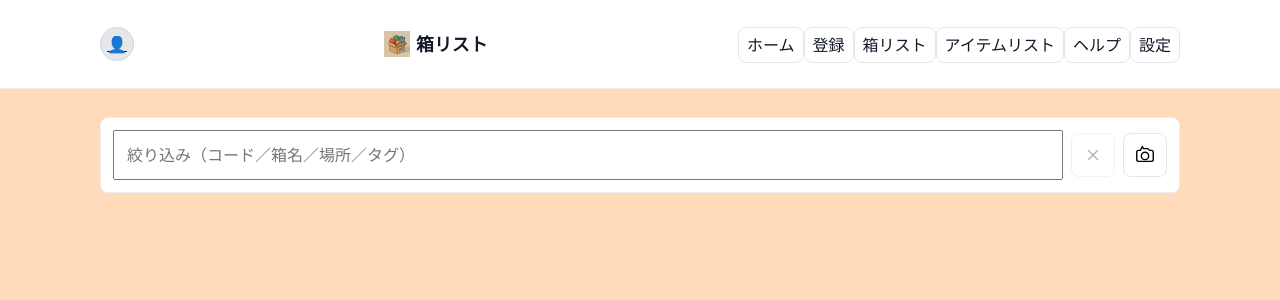
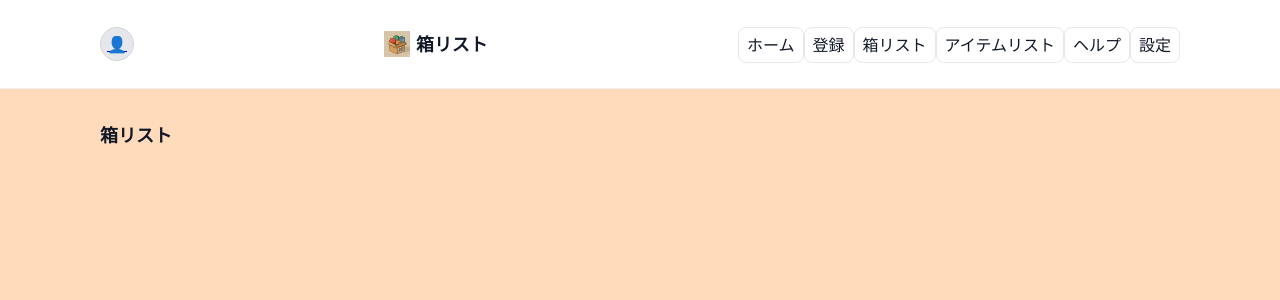
Before and after one commit to mayusaki3/hakomokuroku, a Next.js app in the folder apps/web/: page /boxes in a window 1280 px wide. Before the commit this address had no page. Shown: the top 300 px of the page. Built offline with nearby package versions, Linux system fonts and the light colour scheme.

Commit message:
UI修正

```diff
--- a/apps/web/src/app/boxes/page.tsx
+++ b/apps/web/src/app/boxes/page.tsx
@@ -1,171 +1,87 @@
 'use client';
-import { useEffect, useMemo, useRef, useState } from 'react';
-import { db, Box } from '@/lib/db';
-import { useDexieLive } from '@/lib/live';
-import { useHeaderTitle } from '@/app/components/HeaderTitleContext';
-import { useRouter, useSearchParams } from 'next/navigation';
+
+import { useEffect, useState, useMemo } from 'react';
 import Link from 'next/link';
+import { useRouter } from 'next/navigation';
+import { db, type Box } from '@/lib/db';
 
-let BrowserQRCodeReader: any;
-
-function CameraIcon() {
+function BoxFallbackIcon() {
+  // 小さめの箱＋QR風のシンプルSVG（48x48想定）
   return (
-    <svg width="22" height="22" viewBox="0 0 24 24" aria-hidden="true">
-      <path d="M9 3l1.5 2H15l2 2h2a2 2 0 012 2v8a2 2 0 01-2 2H5a2 2 0 01-2-2V9a2 2 0 012-2h2l2-4z" fill="none" stroke="currentColor" strokeWidth="1.5"/>
-      <circle cx="12" cy="13" r="4" fill="none" stroke="currentColor" strokeWidth="1.5"/>
-    </svg>
-  );
-}
-function ClearIcon() {
-  return (
-    <svg width="18" height="18" viewBox="0 0 24 24" aria-hidden="true">
-      <path d="M18 6L6 18M6 6l12 12" stroke="currentColor" strokeWidth="2" strokeLinecap="round"/>
+    <svg viewBox="0 0 48 48" width="48" height="48" aria-hidden="true">
+      <rect x="6" y="12" width="36" height="26" rx="6" fill="#F3F4F6" stroke="#D1D5DB"/>
+      <path d="M6 18h36" stroke="#D1D5DB"/>
+      <rect x="30" y="21" width="10" height="10" rx="2" fill="#111827" opacity="0.15"/>
+      <rect x="31.5" y="22.5" width="3.5" height="3.5" fill="#111827"/>
+      <rect x="36" y="22.5" width="2.5" height="2.5" fill="#111827"/>
+      <rect x="36" y="26.5" width="2.5" height="2.5" fill="#111827"/>
+      <rect x="33.5" y="26.5" width="1.5" height="1.5" fill="#111827"/>
     </svg>
   );
 }
 
-type Unreg = { kind:'unregistered'; code: string };
+export default function BoxesPage() {
+  const router = useRouter();
+  const [boxes, setBoxes] = useState<Box[]>([]);
+  const [loading, setLoading] = useState(true);
 
-export default function BoxesPage() {
-  useHeaderTitle('箱リスト');
+  useEffect(() => {
+    let alive = true;
+    (async () => {
+      const list = await db.boxes.orderBy('updatedAt').reverse().toArray();
+      if (alive) {
+        setBoxes(list);
+        setLoading(false);
+      }
+    })();
+    return () => { alive = false; };
+  }, []);
 
-  const router = useRouter();
-  const sp = useSearchParams();
+  const rows = useMemo(() => boxes, [boxes]);
 
-  // 初期値をURLから復元
-  const [q, setQ] = useState(() => sp.get('q') ?? '');
-  const [qrCode, setQrCode] = useState<string | null>(() => sp.get('qr') ?? null);
-  const [unreg, setUnreg] = useState<Unreg | null>(null);
-  const [scanning, setScanning] = useState(false);
-  const videoRef = useRef<HTMLVideoElement | null>(null);
-  const readerRef = useRef<any>(null);
-
-  // Dexie live
-  const { data: boxes = [] } = useDexieLive<Box[]>(
-    async () => db.boxes.orderBy('updatedAt').reverse().toArray(),
-    [],
-    [],
-  );
-
-  // クエリ→URLへ即時反映（replaceで履歴を汚さない）
-  useEffect(() => {
-    const params = new URLSearchParams(sp.toString());
-    if (q) params.set('q', q); else params.delete('q');
-    if (qrCode) params.set('qr', qrCode); else params.delete('qr');
-    const qs = params.toString();
-    router.replace(qs ? `?${qs}` : '?', { scroll: false });
-    // eslint-disable-next-line react-hooks/exhaustive-deps
-  }, [q, qrCode]);
-
-  const rows = useMemo(() => {
-    const needle = q.trim().toLowerCase();
-    let byText = !needle ? boxes : boxes.filter(b => {
-      const s = `${b.code} ${b.name} ${b.location ?? ''} ${(b.tags ?? []).join(' ')}`.toLowerCase();
-      return s.includes(needle);
-    });
-    if (qrCode) {
-      byText = byText.filter(b => b.code.toLowerCase() === qrCode.toLowerCase());
-    }
-    return byText;
-  }, [boxes, q, qrCode]);
-
-  const startScan = async () => {
-    setScanning(true);
-    try {
-      if (!BrowserQRCodeReader) {
-        const mod = await import('@zxing/browser');
-        BrowserQRCodeReader = mod.BrowserQRCodeReader;
-      }
-      if (!readerRef.current) readerRef.current = new BrowserQRCodeReader();
-
-      const videoEl = videoRef.current!;
-      videoEl.setAttribute('playsinline', 'true');
-      const result = await readerRef.current.decodeOnceFromVideoDevice(undefined, videoEl);
-      const text = result.getText().trim();
-
-      const m = text.match(/(?:^|\/)b\/([^/]+)/);
-      const code = m ? decodeURIComponent(m[1])
-        : (/^[A-Za-z0-9._-]{2,64}$/.test(text) ? text : null);
-
-      if (!code) {
-        alert('このQRから箱コードを抽出できませんでした。');
-        setQrCode(null); setUnreg(null);
-      } else {
-        setQrCode(code);
-        const hit = await db.boxes.where('code').equalsIgnoreCase(code).first();
-        setUnreg(hit ? null : { kind: 'unregistered', code });
-      }
-    } catch {
-      alert('QRの読み取りに失敗しました。もう一度お試しください。');
-    } finally {
-      setScanning(false);
-      try { await readerRef.current?.reset(); } catch {}
-    }
-  };
-
-  const clearAll = () => { setQ(''); setQrCode(null); setUnreg(null); };
-
-  const onRowClick = (b: Box) => { window.location.href = `/boxes/${b.id}`; };
-  const onUnregClick = (code: string) => {
-    const params = new URLSearchParams({ code });
-    window.location.href = `/boxes/new?${params.toString()}`;
-  };
+  if (loading) return <div>読み込み中...</div>;
 
   return (
-    <main className="container bottom-safe" style={{ display: 'grid', gap: 12, paddingTop: 8 }}>
-      {/* 絞り込み（ボタン無し／クリア＋カメラ） */}
-      <section className="card search-card">
-        <div className="searchbar">
-          <input
-            value={q}
-            onChange={e => setQ(e.target.value)}
-            placeholder="絞り込み（コード／箱名／場所／タグ）"
-            enterKeyHint="search"
-            style={{ padding: 12, fontSize: 16 }}
-          />
-          <button type="button" className="clear-btn" onClick={clearAll} disabled={!q && !qrCode} title="絞り込みをクリア">
-            <ClearIcon />
-          </button>
-          <button type="button" className="icon-btn" onClick={startScan} aria-disabled={scanning} title="箱コードで絞り込み">
-            <CameraIcon />
-          </button>
-        </div>
+    <main>
+      <h2 className="page-title">箱リスト</h2>
 
-        {/* スキャン中プレビュー */}
-        {scanning && (
-          <div style={{ marginTop: 8 }}>
-            <video ref={videoRef} playsInline style={{ width: '100%', borderRadius: 8, border: '1px solid #eee' }} />
-          </div>
-        )}
+      <ul className="box-list" aria-label="箱一覧">
+        {rows.map((b) => (
+          <li key={b.id} className="box-row">
+            {/* 行本体は詳細へ。鉛筆は stopPropagation */}
+            <button
+              type="button"
+              className="row-main"
+              onClick={() => router.push(`/boxes/${b.id}`)}
+              aria-label={`${b.name || b.code} の詳細へ`}
+            >
+              <div className="thumb">
+                {b.thumbs?.length
+                  ? <img src={b.thumbs[0]} alt="" />
+                  : <BoxFallbackIcon />}
+              </div>
 
-        {/* 未登録コード行（QRで未ヒット時） */}
-        {unreg && (
-          <div className="card" style={{ marginTop: 8, padding: 12 }}>
-            <div style={{ fontWeight: 600 }}>📦 箱コード: <code>{unreg.code}</code></div>
-            <div style={{ fontSize: 12, color: '#b91c1c' }}>未登録（タップで箱の登録へ）</div>
-            <button className="btn" style={{ marginTop: 8 }} onClick={() => onUnregClick(unreg.code)}>登録に進む</button>
-          </div>
-        )}
-      </section>
+              <div className="box-meta">
+                <div className="name">{b.name || '（名称未設定）'}</div>
+                <div className="sub">
+                  <span className="code">{b.code}</span>
+                  {b.location ? <span className="sep">・</span> : null}
+                  {b.location ? <span className="location">{b.location}</span> : null}
+                </div>
+              </div>
+            </button>
 
-      {/* 箱リスト */}
-      <section aria-label="箱リスト">
-        <ul style={{ listStyle: 'none', padding: 0, margin: 0, display: 'grid', gap: 8 }}>
-          {rows.map(b => (
-            <li key={b.id}>
-              <button onClick={() => onRowClick(b)} className="card"
-                style={{ width: '100%', textAlign: 'left', padding: 12, cursor: 'pointer' }}>
-                <div style={{ fontWeight: 600 }}>📦 {b.name}</div>
-                <div style={{ fontSize: 12, color: '#555' }}>
-                  コード: <code>{b.code}</code>　場所: {b.location ?? '—'}
-                  {b.tags?.length ? <>　タグ: {b.tags.join(', ')}</> : null}
-                </div>
-              </button>
-              <Link className="btn" href={`/register?boxId=${encodeURIComponent(b.id)}&step=2`}>編集</Link>
-            </li>
-          ))}
-        </ul>
-      </section>
+            <Link
+              href={`/register?step=box&boxId=${b.id}`}
+              className="edit-btn"
+              aria-label="編集"
+              onClick={(e) => e.stopPropagation()}
+            >
+              ✎
+            </Link>
+          </li>
+        ))}
+      </ul>
     </main>
   );
 }
--- a/apps/web/src/app/globals.css
+++ b/apps/web/src/app/globals.css
@@ -296,3 +296,50 @@ input[type="text"], input[type="search"], textarea {
   pointer-events: none;
   cursor: not-allowed;
 }
+
+.page-title { font-size: 1.125rem; font-weight: 600; margin: 12px 0 8px; }
+
+.box-list { display: flex; flex-direction: column; gap: 8px; }
+
+.box-row {
+  display: grid;
+  grid-template-columns: 1fr auto; /* 行本体 / 右アイコン */
+  gap: 8px;
+  border: 1px solid #eee;
+  border-radius: 12px;
+  background: #fff;
+  padding: 8px;
+}
+
+.row-main {
+  display: grid;
+  grid-template-columns: 48px 1fr; /* サムネ / テキスト */
+  gap: 12px;
+  align-items: center;
+  text-align: left;
+  background: transparent;
+  border: 0;
+  padding: 0;
+  cursor: pointer;
+}
+
+.thumb { width: 48px; height: 48px; border-radius: 8px; overflow: hidden; background: #f3f4f6; display: grid; place-items: center; }
+.thumb img { width: 100%; height: 100%; object-fit: cover; display: block; }
+
+.box-meta .name { font-weight: 600; line-height: 1.2; }
+.box-meta .sub { font-size: 12px; color: #6b7280; margin-top: 2px; display: flex; align-items: center; gap: 6px; }
+.box-meta .sub .sep { opacity: .6; }
+.box-meta .sub .code { letter-spacing: .2px; }
+.box-meta .sub .location { color: #374151; }
+
+.edit-btn {
+  align-self: center;
+  justify-self: end;
+  border: 1px solid #ddd;
+  border-radius: 10px;
+  padding: 6px 10px;
+  line-height: 1;
+  background: #fff;
+  text-decoration: none;
+}
+.edit-btn:active { transform: translateY(1px); }
```
